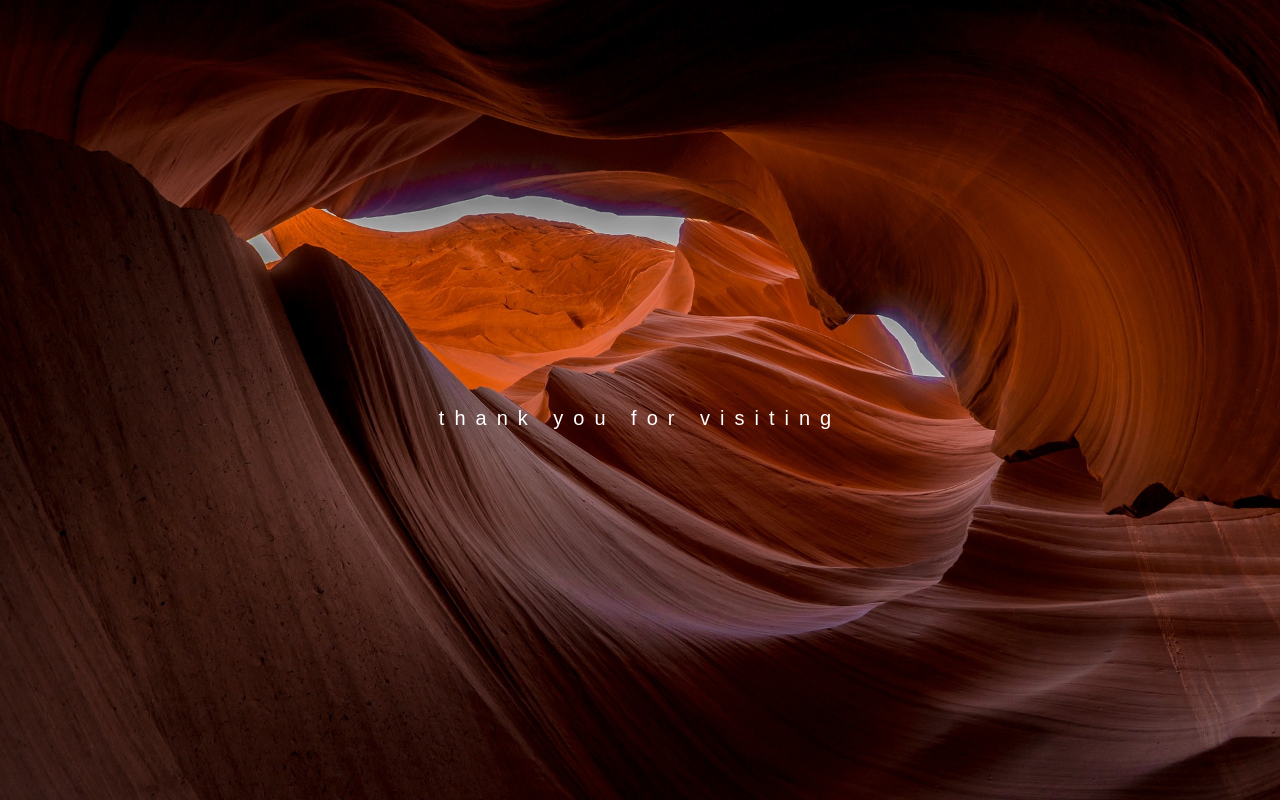
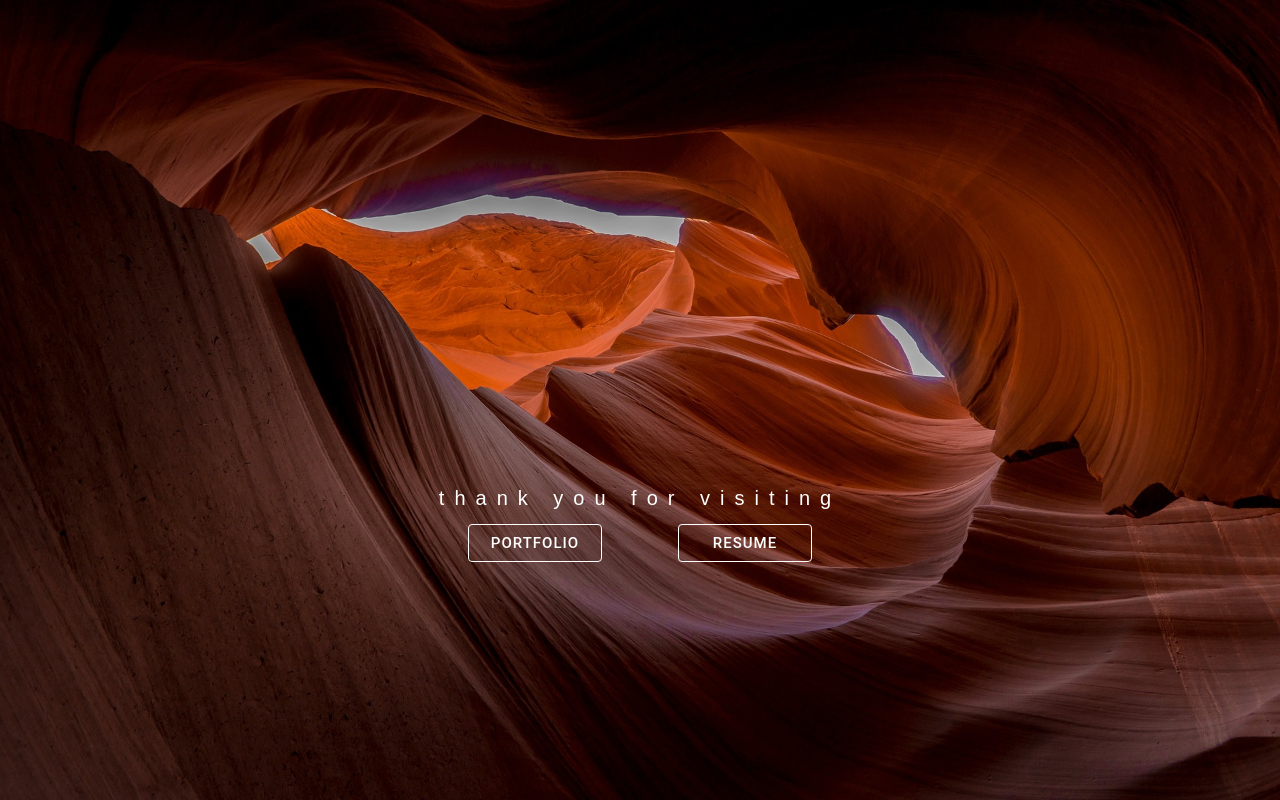
Before and after one commit to EdTimmer/edtimmer, a React app: page / in a window 1280 px wide. Shown: the part 1984-2784 px from the top of the page. Built offline with nearby package versions, Linux system fonts and the light colour scheme.

Commit message:
added buttons to home

```diff
--- a/public/style.css
+++ b/public/style.css
@@ -105,7 +105,7 @@ h5 {
 .captionTwo {
   position: absolute;
   left: 0;
-  top: 40%;
+  top: 60%;
   width: 100%;
   text-align: center;
   color: transparent;
@@ -114,7 +114,7 @@ h5 {
 .captionThree {
   position: absolute;
   left: 0;
-  top: 50%;
+  top: 60%;
   width: 100%;
   text-align: center;
   color: transparent;
@@ -159,6 +159,16 @@ h5 {
   color: black
 }
 
+.portfolioButton {
+  /* color: #fff; */
+  letter-spacing: 1px;
+  font-size: 15px;
+  padding: 0;
+  color: white;
+  border-color: white;
+  margin: 0;
+  width: 100px;
+}
 .sectionHeader {
   color: #fff;
   letter-spacing: 10px;
--- a/src/components/Home.js
+++ b/src/components/Home.js
@@ -2,6 +2,8 @@ import React, { Component } from 'react';
 import { Link } from 'react-router-dom';
 import Nav from './Nav';
 // import fossil from '../images/fossil.jpg'
+import PortfolioButton from './PortfolioButton';
+import ResumeButton from './ResumeButton';
 
 import github from '../images/github.svg';
 import medium from '../images/medium.png';
@@ -68,10 +70,13 @@ class Home extends Component {
 
         <div className="bgimg-1">
           <div className="captionThree">
-            <span className="borderTwo" style={{ fontSize: '20px' }}>thank you for visiting</span>
+            <span className="borderTwo" style={{ fontSize: '20px' }}>thank you for visiting</span><br />
+            <span>
+              <PortfolioButton /><ResumeButton />
+            </span>
+
           </div>
         </div>
-
 
       </div>
     );
--- a/src/components/PersonalWebsite.js
+++ b/src/components/PersonalWebsite.js
@@ -45,7 +45,7 @@ class PersonalWebsite extends React.Component {
         </CardContent>
         <CardActions>
           <Button size="small" color="primary">
-            <a href="www.edtimmer.com" rel="noopener noreferrer" target="_blank">WEBSITE</a>
+            <a href="https://edtimmer.com" rel="noopener noreferrer" target="_blank">WEBSITE</a>
           </Button>
           <Button size="small" color="primary">
             <a href="https://github.com/EdTimmer/edtimmer" rel="noopener noreferrer" target="_blank">CODE</a>
--- a/src/components/Portfolio.js
+++ b/src/components/Portfolio.js
@@ -11,6 +11,9 @@ import WilliamsPomona from './WilliamsPomona';
 import Sep from './Sep';
 
 class Portfolio extends Component {
+  componentDidMount() {
+    window.scrollTo(0, 0);
+  }
   render() {
     return (
       <div>
--- /dev/null
+++ b/src/components/PortfolioButton.js
@@ -0,0 +1,61 @@
+import React from 'react';
+import PropTypes from 'prop-types';
+import { withStyles } from '@material-ui/core/styles';
+import Button from '@material-ui/core/Button';
+import pdf from '../resume.pdf';
+import { Link } from 'react-router-dom';
+
+const styles = theme => ({
+  button: {
+    margin: theme.spacing.unit,
+  },
+  input: {
+    display: 'none',
+  },
+});
+
+function PortfolioButton(props) {
+  const { classes } = props;
+  return (
+    <span style={{ padding: '30px' }}>
+      <Link to={"/portfolio"}>
+        <Button variant="outlined" className={classes.button} style={{ borderColor: 'white' }}>
+          <span className='portfolioButton'>PORTFOLIO</span>
+        </Button>
+      </Link>
+
+
+
+      {/*<Button variant="outlined" color="primary" className={classes.button}>
+        Primary
+      </Button>
+      <Button variant="outlined" color="secondary" className={classes.button}>
+        Secondary
+      </Button>
+      <Button variant="outlined" disabled className={classes.button}>
+        Disabled
+      </Button>
+      <Button variant="outlined" href="#outlined-buttons" className={classes.button}>
+        Link
+      </Button>
+      <input
+        accept="image/*"
+        className={classes.input}
+        id="outlined-button-file"
+        multiple
+        type="file"
+      />
+      <label htmlFor="outlined-button-file">
+        <Button variant="outlined" component="span" className={classes.button}>
+          Upload
+        </Button>
+  </label>*/}
+    </span>
+  );
+}
+
+PortfolioButton.propTypes = {
+  classes: PropTypes.object.isRequired,
+};
+
+export default withStyles(styles)(PortfolioButton);
--- a/src/components/Resume.js
+++ b/src/components/Resume.js
@@ -6,6 +6,9 @@ import pdf from '../resume.pdf';
 import DownloadButton from './DownloadButton';
 
 class Resume extends Component {
+  componentDidMount() {
+    window.scrollTo(0, 0);
+  }
   render() {
     return (
       <div>
--- /dev/null
+++ b/src/components/ResumeButton.js
@@ -0,0 +1,58 @@
+import React from 'react';
+import PropTypes from 'prop-types';
+import { withStyles } from '@material-ui/core/styles';
+import Button from '@material-ui/core/Button';
+import pdf from '../resume.pdf';
+import { Link } from 'react-router-dom';
+
+const styles = theme => ({
+  button: {
+    margin: theme.spacing.unit,
+  },
+  input: {
+    display: 'none',
+  },
+});
+
+function ResumeButton(props) {
+  const { classes } = props;
+  return (
+    <span style={{ padding: '30px' }}>
+      <Link to={"/resume"}>
+        <Button variant="outlined" className={classes.button} style={{ borderColor: 'white' }}>
+          <span className='portfolioButton'>RESUME</span>
+        </Button>
+      </Link>
+      {/*<Button variant="outlined" color="primary" className={classes.button}>
+        Primary
+      </Button>
+      <Button variant="outlined" color="secondary" className={classes.button}>
+        Secondary
+      </Button>
+      <Button variant="outlined" disabled className={classes.button}>
+        Disabled
+      </Button>
+      <Button variant="outlined" href="#outlined-buttons" className={classes.button}>
+        Link
+      </Button>
+      <input
+        accept="image/*"
+        className={classes.input}
+        id="outlined-button-file"
+        multiple
+        type="file"
+      />
+      <label htmlFor="outlined-button-file">
+        <Button variant="outlined" component="span" className={classes.button}>
+          Upload
+        </Button>
+  </label>*/}
+    </span>
+  );
+}
+
+ResumeButton.propTypes = {
+  classes: PropTypes.object.isRequired,
+};
+
+export default withStyles(styles)(ResumeButton);
```
